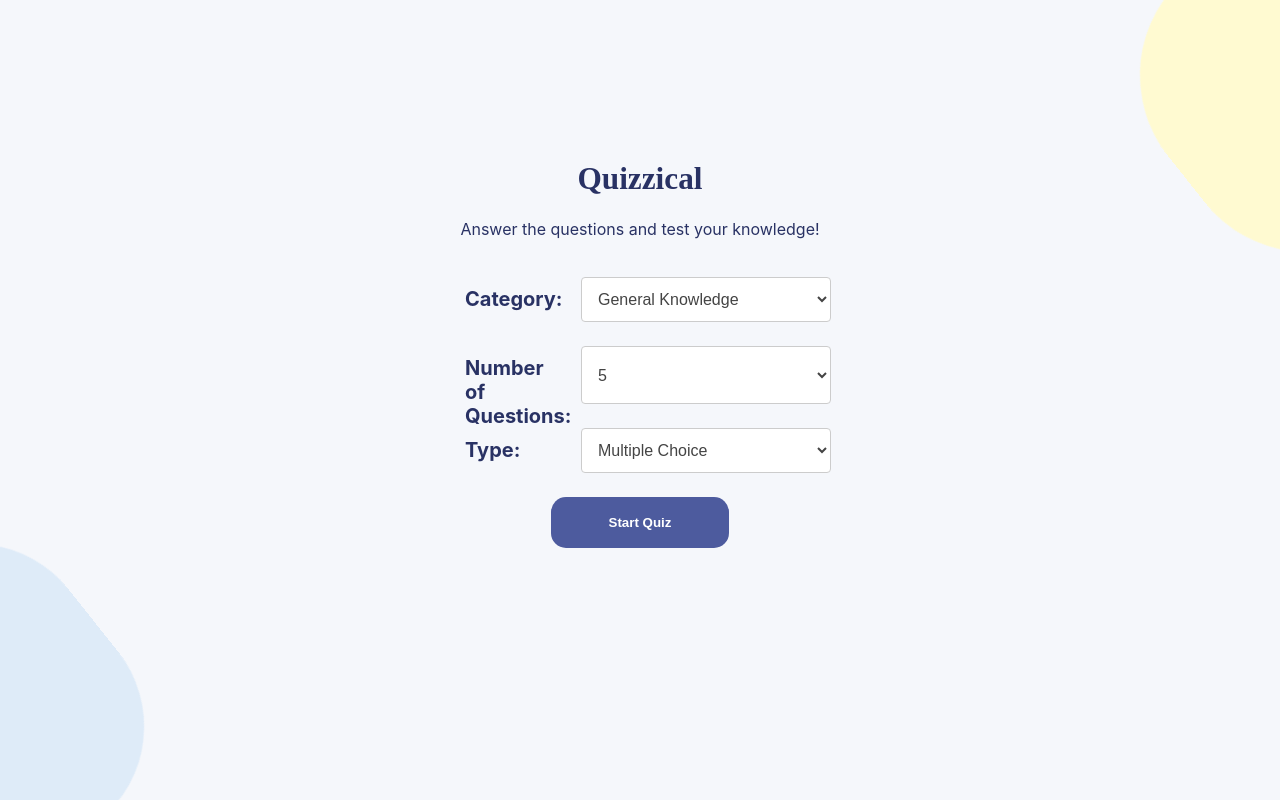
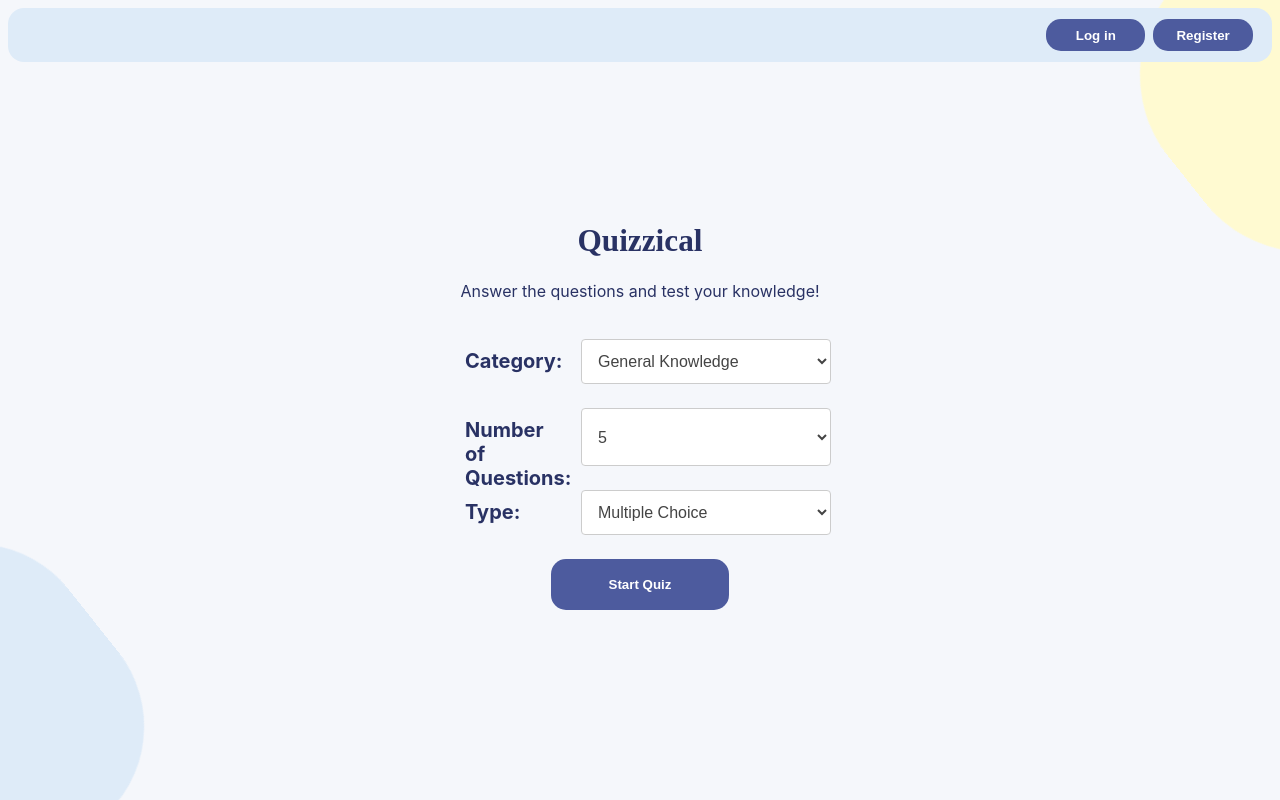
Before and after one commit to damymeister/quizzical, a React (Create React App) app: page / in a window 1280 px wide. Built offline with nearby package versions, Linux system fonts and the light colour scheme; no server answers.

Commit message:
navbar added

```diff
--- a/package.json
+++ b/package.json
@@ -9,6 +9,7 @@
     "@testing-library/user-event": "^13.5.0",
     "react": "^18.2.0",
     "react-dom": "^18.2.0",
+    "react-router-dom": "^6.11.1",
     "react-scripts": "^5.0.1",
     "web-vitals": "^2.1.4"
   },
--- a/src/App.js
+++ b/src/App.js
@@ -1,7 +1,8 @@
 import React from "react";
 import Home from "./components/Home"
 import Quiz from "./components/Quiz"
-
+import Navbar from "./components/Navbar"
+import { BrowserRouter, Switch, Route, Link } from 'react-router-dom';
 export default function App() {
   const [allData, setAllData] = React.useState([])
   const [quizStart, setQuizStart] = React.useState(false)
@@ -19,7 +20,8 @@ export default function App() {
   return (
     <div className="app-main">
       <div className="container">
-        {quizStart && allData.length !==0 ? <Quiz allData={allData} Quizreset = {Quizreset} /> : <Home viewChange={viewChange} />}
+        <Navbar />
+      {quizStart && allData.length !==0 ? <Quiz allData={allData} Quizreset = {Quizreset} /> : <Home viewChange={viewChange} />}
       </div>
     </div>
   )
--- /dev/null
+++ b/src/components/Navbar.js
@@ -0,0 +1,10 @@
+import React from "react";
+
+export default function Navbar(){
+    return(
+        <div className="navbar-main">
+            <button className="login">Log in</button>
+            <button className="register">Register</button>
+        </div>
+    )
+}
--- a/src/components/style.css
+++ b/src/components/style.css
@@ -22,7 +22,7 @@ body{
     right:-15%;
 	width: 20em;
 	height: 20em;
-	z-index: 1;
+	z-index: -1;
     border-radius: 130px;
   }
 .home-centered{
@@ -345,3 +345,27 @@ width:100px;
         margin:31px;
       }
   }
+  /*Navbar*/
+  .navbar-main{
+    padding:0.7rem;
+    background-color: #DEEBF8;
+    border-radius: 1rem;
+    z-index: 2;
+    margin:0;
+    display: flex;
+    justify-content: flex-end;
+  }
+.login, .register{
+    padding:0.4rem;
+    background: #4D5B9E;
+    border-radius: 15px;
+    color:white;
+    border-color: transparent;
+    cursor: pointer;
+    font-weight: 700;
+    width:8%;
+    margin-right: 0.5rem;
+}
+.login:hover, .register:hover{
+    background:#3f4a80;
+}
```
Also changed, not shown: 1 other file (tests, documents, lock files or other folders).
